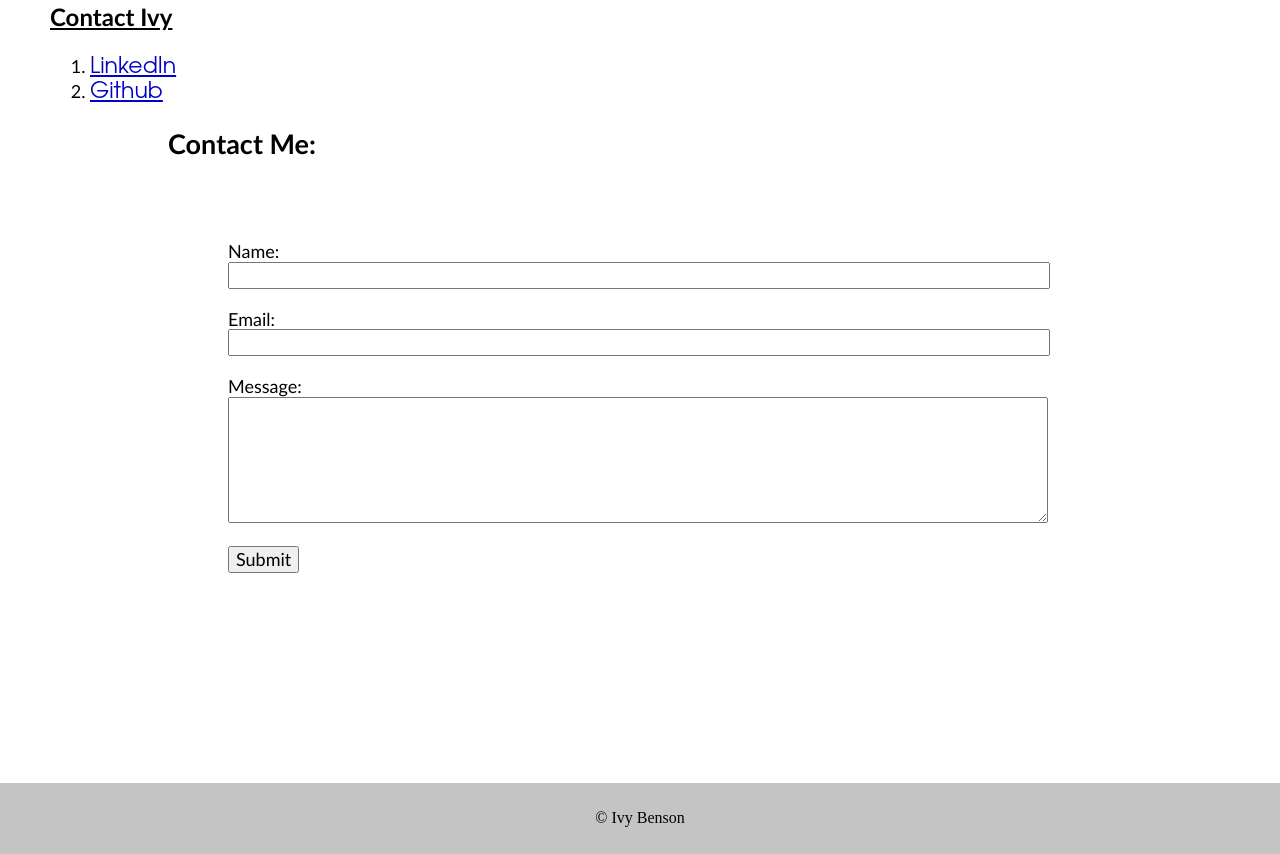
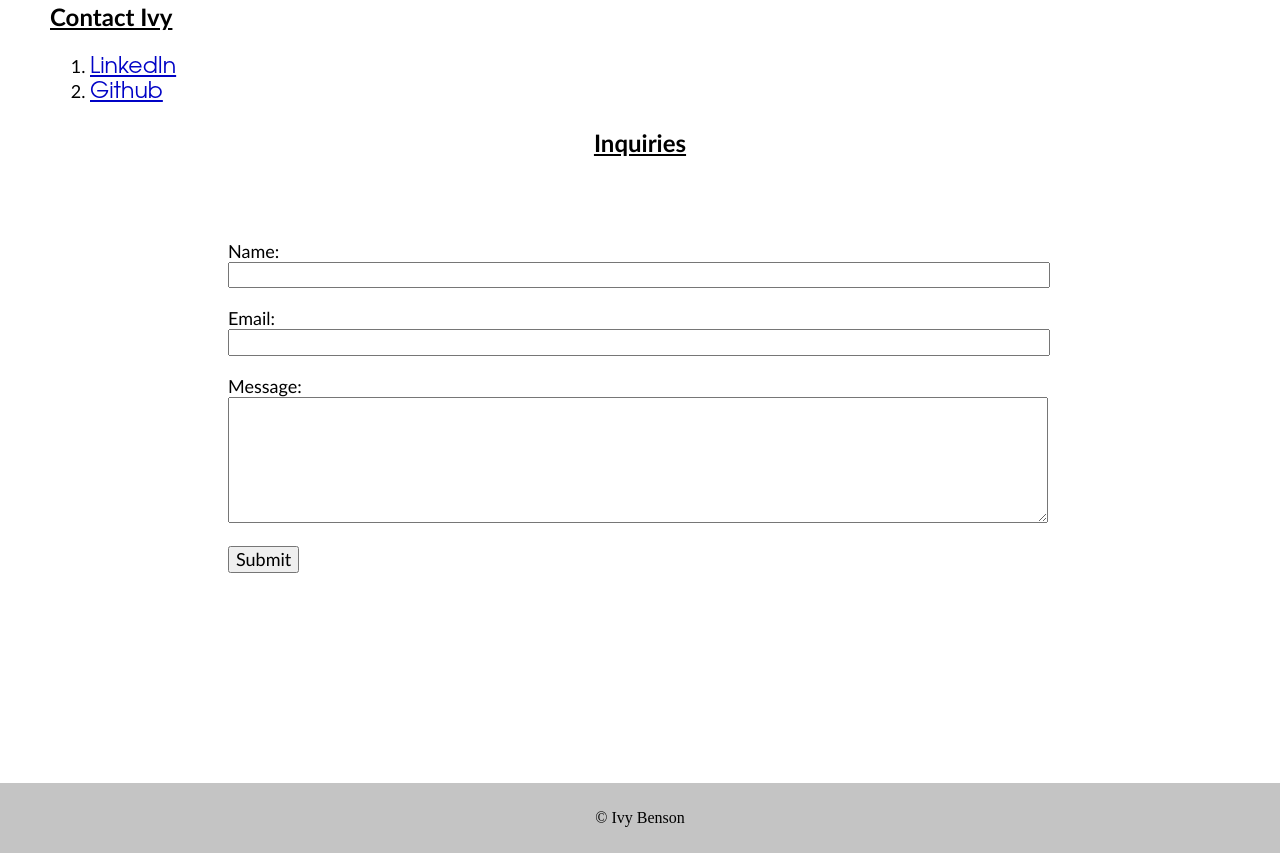
Before and after one commit to ivybenson/Profile, a plain HTML site: page index.html in a window 1280 px wide. Shown: the part 2113-2967 px from the top of the page. Drawn offline with nearby package versions, Linux system fonts and the light colour scheme; a script that the page names is missing.

Commit message:
Update index.html

```diff
--- a/index.html
+++ b/index.html
@@ -70,7 +70,7 @@
 
         <!-- adding basic contact section -->
     <section>
-    <h2>Contact Me:</h2>
+    <h3 style = "text-align:center">Inquiries</h3>
     <div class="group">
       <div>
         <form action="#" method="POST">
```
